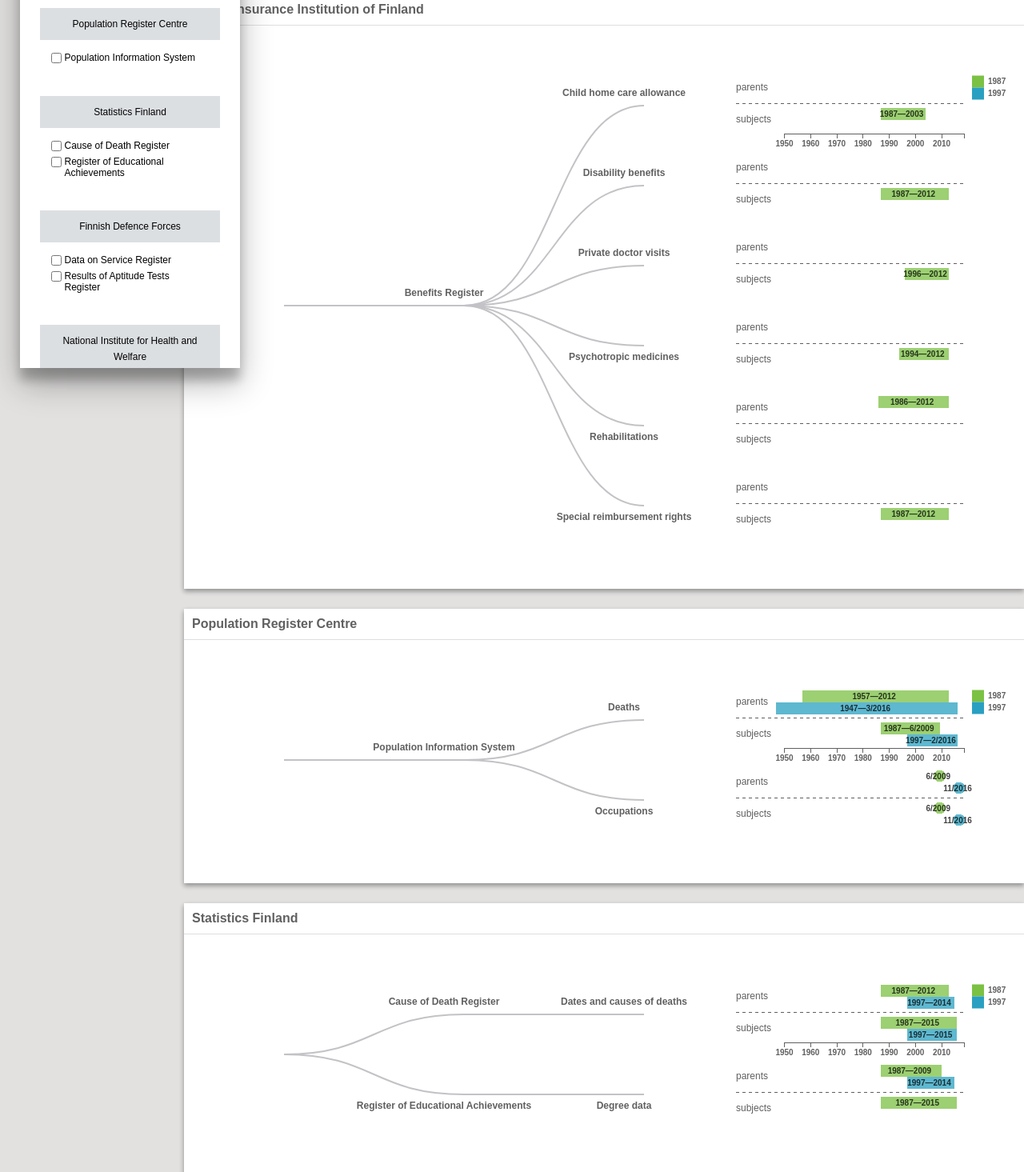
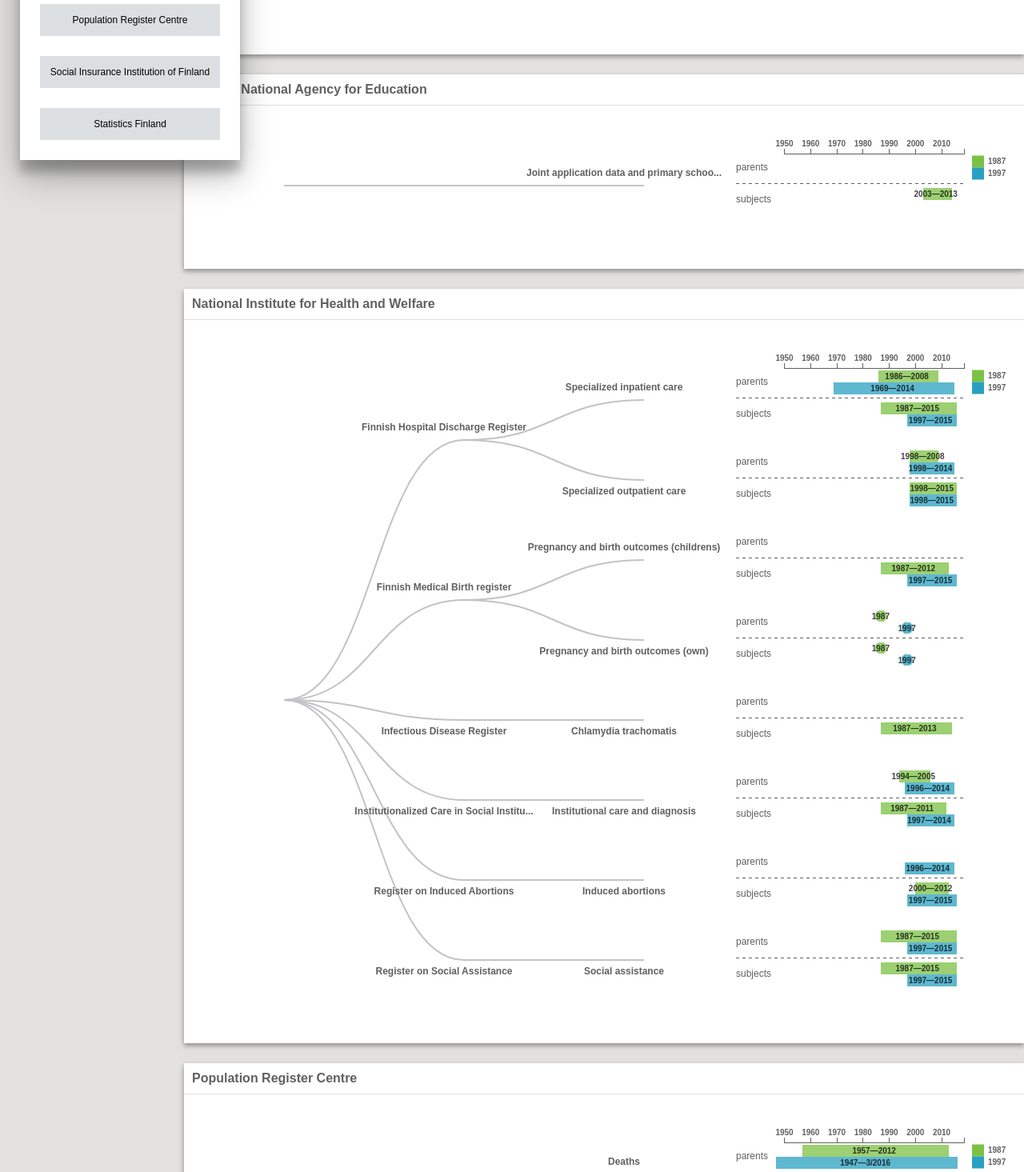
Before and after one commit to sakasute/meta-visu, a React (Create React App) app: page / in a window 1280 px wide. Shown: the part 300-1765 px from the top of the page at 80% size. Built offline with nearby package versions, Linux system fonts and the light colour scheme.

Commit message:
wiring up the components together

```diff
--- a/src/App.js
+++ b/src/App.js
@@ -6,10 +6,11 @@
 class App extends Component {
   constructor(props) {
     super(props);
-    this.handleAdminBtnClick = this.handleAdminBtnClick.bind(this);
+    this.handleRegisterAdminBtnClick = this.handleRegisterAdminBtnClick.bind(this);
+    this.data = {};
     this.state = {
-      data: {},
       filenames: [],
+      visualizations: {},
     };
   }
 
@@ -27,21 +28,25 @@
               data[filenamesArr[i]] = json;
             });
           })
-          .then(() => this.setState({ data, filenames }));
+          .then(() => {
+            this.data = data;
+            this.setState({ filenames });
+          });
       });
   }
 
-  handleAdminBtnClick(event) {
+  handleRegisterAdminBtnClick(event) {
     // TODO:
   }
 
   render() {
-    console.log(this.state);
-    const { data, filenames } = this.state;
-    const timelineTreeCards = filenames.map(filename => (
+    const { filenames } = this.state;
+    const timelineTreeCards = filenames
+      .sort()
+      .map(filename => (
         <TimelineTreeCard
           filename={filename}
-        data={data[filename]}
+          data={this.data[filename]}
           treeConfig={{}}
           timelineConfig={{}}
           key={filename}
@@ -51,7 +56,7 @@
       <div>
         <RegisterPanel
           filenames={filenames}
-          dataSets={Object.values(data)}
+          dataSets={Object.values(this.data)}
           handleAdminBtnClick={this.handleAdminBtnClick}
         />
         <div className="content-wrapper">
--- a/src/RegisterPanel/NavItem.js
+++ b/src/RegisterPanel/NavItem.js
@@ -1,17 +1,55 @@
-import React from 'react';
+import React, { Component } from 'react';
+
 import RegisterSelector from './RegisterSelector';
 
-function NavItem(props) {
-  const { adminData, handleAdminBtnClick } = props;
+class NavItem extends Component {
+  constructor(props) {
+    super(props);
+    this.handleBtnClick = this.handleBtnClick.bind(this);
+    this.handleRegisterSelection = this.handleRegisterSelection.bind(this);
+    this.state = {
+      selected: false,
+      selectedRegisters: {},
+    };
+  }
+
+  handleBtnClick() {
+    const { selected } = this.state;
+    this.setState({ selected: !selected });
+  }
+
+  handleRegisterSelection(event) {
+    const { selectedRegisters } = { ...this.state };
+    const registerName = event.target.id;
+    const selected = event.target.checked;
+    selectedRegisters[registerName] = selected;
+    this.setState({ selectedRegisters });
+  }
+
+  render() {
+    const { selected } = this.state;
+    const { adminData, handleAdminBtnClick } = this.props;
+    const btnClass = selected ? 'btn btn--selected' : 'btn';
 
     return (
       <li className="nav__item">
-      <button type="button" id={adminData.name} className="btn" onClick={handleAdminBtnClick}>
+        <button
+          type="button"
+          id={adminData.name}
+          className={btnClass}
+          onClick={this.handleBtnClick}
+        >
           {adminData.name}
         </button>
-      <RegisterSelector adminName={adminData.name} registers={adminData.registers} />
+        <RegisterSelector
+          show={selected}
+          adminName={adminData.name}
+          registers={adminData.registers}
+          handleRegisterSelection={this.handleRegisterSelection}
+        />
       </li>
     );
   }
+}
 
 export default NavItem;
--- a/src/RegisterPanel/RegisterItem.js
+++ b/src/RegisterPanel/RegisterItem.js
@@ -1,11 +1,11 @@
 import React from 'react';
 
 function RegisterItem(props) {
-  const { register } = props;
+  const { register, handleChange } = props;
 
   return (
     <li className="register__item">
-      <input type="checkbox" id={register.name} />
+      <input type="checkbox" onChange={handleChange} id={register.name} />
       <label htmlFor={register.name}>{register.name}</label>
     </li>
   );
--- a/src/RegisterPanel/RegisterPanel.js
+++ b/src/RegisterPanel/RegisterPanel.js
@@ -1,5 +1,6 @@
 import React, { Component } from 'react';
 import NavItem from './NavItem';
+import { compareByName } from '../helpers';
 
 import './RegisterPanel.css';
 
@@ -10,11 +11,13 @@
   }
 
   render() {
-    const { dataSets, handleAdminBtnClick } = this.props;
-
-    const navItems = dataSets.map(data => (
-      <NavItem key={data.name} adminData={data} handleAdminBtnClick={handleAdminBtnClick} />
-    ));
+    const { dataSets, handleRegisterAdminBtnClick } = this.props;
+    console.log(dataSets);
+    const navItems = dataSets
+      .sort((a, b) => compareByName(a, b))
+      .map(data => (
+        <NavItem key={data.name} adminData={data} handleBtnClick={handleRegisterAdminBtnClick} />
+      ));
     return (
       <aside className="nav">
         <ul className="nav__list">{navItems}</ul>
--- a/src/RegisterPanel/RegisterSelector.js
+++ b/src/RegisterPanel/RegisterSelector.js
@@ -2,12 +2,21 @@
 import RegisterItem from './RegisterItem';
 
 function RegisterSelector(props) {
-  const { adminName, registers } = props;
+  const {
+    adminName, registers, show, handleRegisterSelection,
+  } = props;
+
   const registerItems = registers.map(register => (
-    <RegisterItem key={`${adminName}/${register.name}`} register={register} />
+    <RegisterItem
+      key={`${adminName}/${register.name}`}
+      handleChange={handleRegisterSelection}
+      register={register}
+    />
   ));
 
-  return <ul className="register-selector">{registerItems}</ul>;
+  const selectorClass = show ? 'register-selector' : 'register-selector vanish';
+
+  return <ul className={selectorClass}>{registerItems}</ul>;
 }
 
 export default RegisterSelector;
--- a/src/TimelineTreeCard/TimelineTreeSVG.js
+++ b/src/TimelineTreeCard/TimelineTreeSVG.js
@@ -60,7 +60,12 @@
       registerNode.children.forEach((categoryNode, categoryIdx) => {
         let timelineConfigModified = timelineConfigExtended;
         if (registerIdx === 0 && categoryIdx === 0) {
-          timelineConfigModified = { ...timelineConfigExtended, showXAxis: true, showLegend: true };
+          timelineConfigModified = {
+            ...timelineConfigExtended,
+            showXAxis: true,
+            showLegend: true,
+            xAxisOrientation: 'top',
+          };
         }
         const categoryTimeline = categoryTimelineHelper(
           categoryNode.data.samplings,
@@ -74,10 +79,16 @@
     });
   }
 
-  componentWillUnmount() {}
+  componentWillUnmount() {
+    const { filename } = this.state;
+    const nodeToEmpty = document.querySelector(`.js-timeline-tree#${idRef(filename)}`);
+    while (nodeToEmpty.firstChild) {
+      nodeToEmpty.removeChild(nodeToEmpty.firstChild);
+    }
+  }
 
   render() {
-    const { filename, data } = this.props;
+    const { filename } = this.props;
     return <svg id={idRef(filename)} className="js-timeline-tree timeline-tree" />;
   }
 }
--- a/src/helpers.js
+++ b/src/helpers.js
@@ -1,4 +1,8 @@
 import CategoryTimeline from './d3Visualizations/CategoryTimeline';
+
+export function parseNameFromFilename(filename) {
+  return filename.split('.')[0];
+}
 
 export function calculateCategoryCount(data) {
   let categoryCount = 0;
@@ -37,10 +41,6 @@
   return parseNameFromFilename(filename).replace(/ /g, '');
 }
 
-export function parseNameFromFilename(filename) {
-  return filename.split('.')[0];
-}
-
 export function sortTreeData(data) {
   data.registers.sort((a, b) => compareByName(a, b));
   data.registers.forEach(register => register.categories.sort((a, b) => compareByName(a, b)));
--- a/src/index.css
+++ b/src/index.css
@@ -16,6 +16,10 @@
   margin: 0;
   padding: 0;
   font-family: sans-serif;
+}
+
+.vanish {
+  display: none;
 }
 
 :root {
```
Lines whose indentation alone changed are shown as unchanged.
